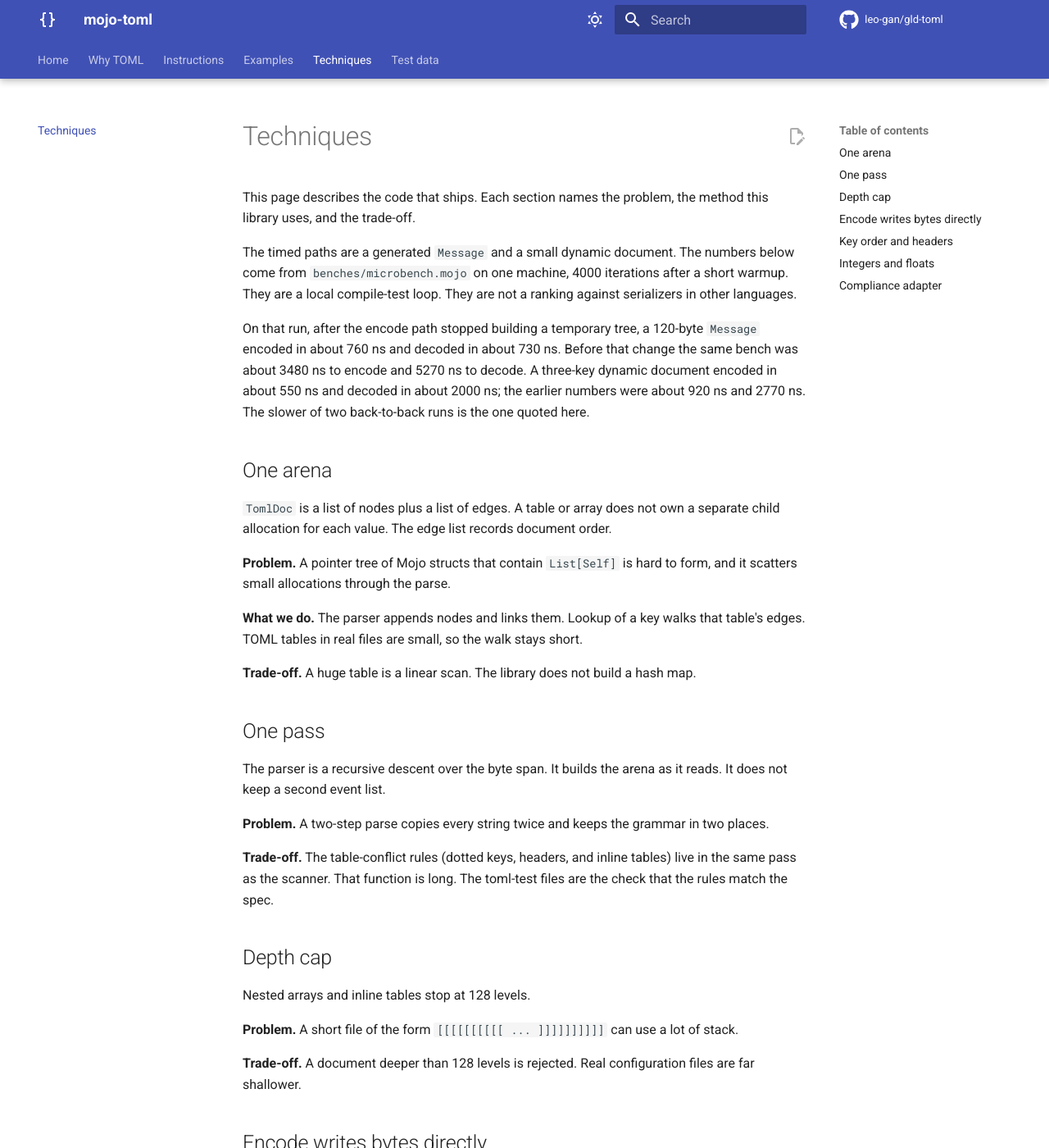
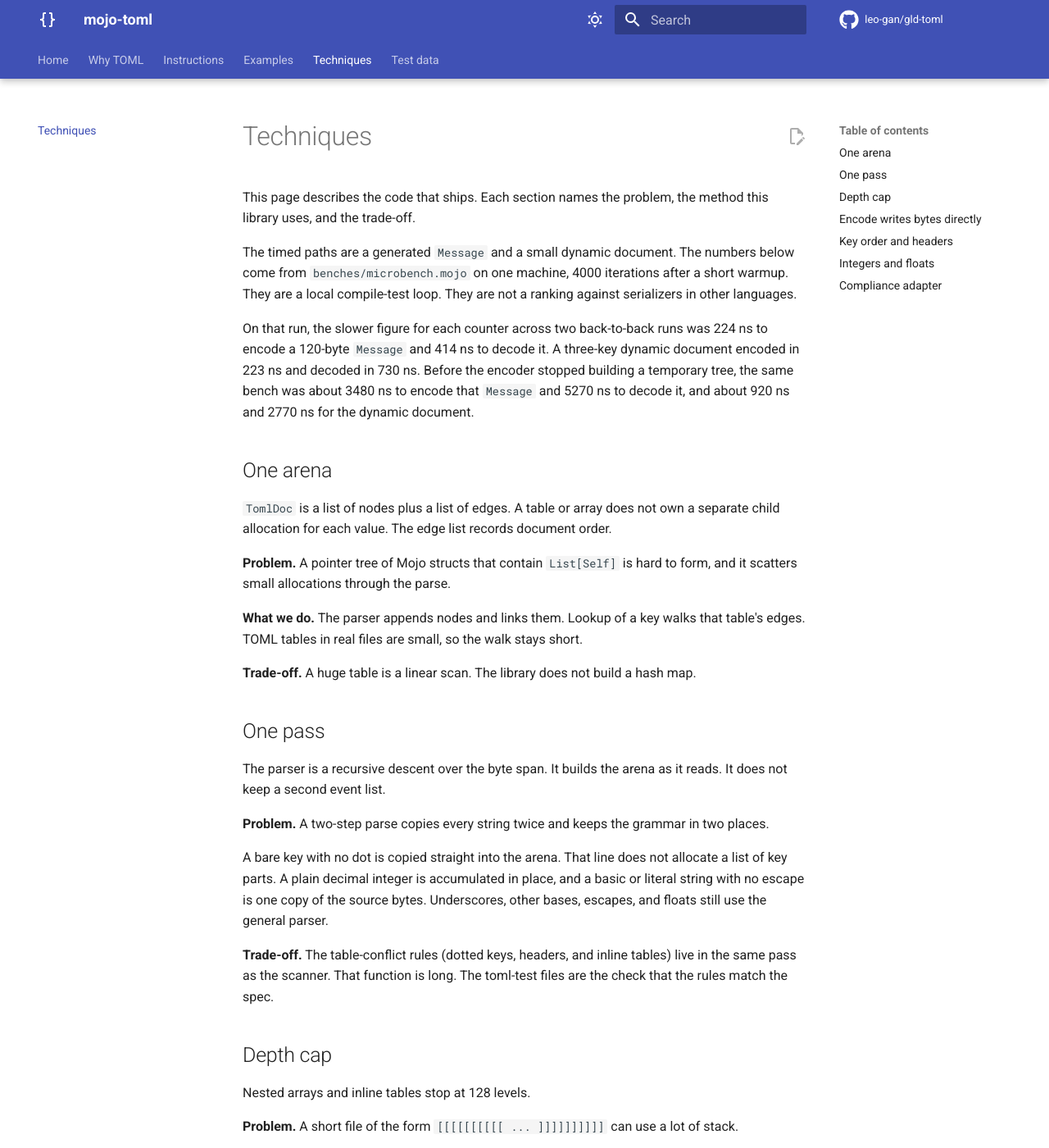
Before and after one commit to leo-gan/gld-toml, an MkDocs documentation site: the page built from docs/techniques.md, in a window 1280 px wide and 1400 px high. Shown: the whole window at 82% size. Built offline with MkDocs 1.6.1 and Material for MkDocs 9.7.7, drawn with Linux system fonts in a browser that asks for light colours; comment, search, counter and statistics services are not loaded; some of the changed text lies outside the part shown.

Commit message:
Speed up scalar parsing and flat struct IO (#3)
Plain decimal integers and unescaped strings no longer build a temporary buffer. Flat structs whose fields are all required decode in schema order when the text matches. Short exact floats are written from a scaled integer.

```diff
--- a/docs/techniques.md
+++ b/docs/techniques.md
@@ -8,12 +8,12 @@
 iterations after a short warmup. They are a local compile-test loop. They are
 not a ranking against serializers in other languages.
 
-On that run, after the encode path stopped building a temporary tree, a
-120-byte `Message` encoded in about 760 ns and decoded in about 730 ns.
-Before that change the same bench was about 3480 ns to encode and 5270 ns
-to decode. A three-key dynamic document encoded in about 550 ns and decoded
-in about 2000 ns; the earlier numbers were about 920 ns and 2770 ns. The
-slower of two back-to-back runs is the one quoted here.
+On that run, the slower figure for each counter across two back-to-back runs
+was 224 ns to encode a 120-byte `Message` and 414 ns to decode it. A three-key
+dynamic document encoded in 223 ns and decoded in 730 ns. Before the encoder
+stopped building a temporary tree, the same bench was about 3480 ns to encode
+that `Message` and 5270 ns to decode it, and about 920 ns and 2770 ns for the
+dynamic document.
 
 ## One arena
 
@@ -37,6 +37,11 @@
 
 **Problem.** A two-step parse copies every string twice and keeps the grammar
 in two places.
+
+A bare key with no dot is copied straight into the arena. That line does not
+allocate a list of key parts. A plain decimal integer is accumulated in place,
+and a basic or literal string with no escape is one copy of the source bytes.
+Underscores, other bases, escapes, and floats still use the general parser.
 
 **Trade-off.** The table-conflict rules (dotted keys, headers, and inline
 tables) live in the same pass as the scanner. That function is long. The
@@ -68,9 +73,12 @@
 still serves `TomlDoc`, including documents that have no schema.
 
 A flat generated struct also decodes without an arena. `read_text` scans
-`key = value` lines. A `[` or `{` in the text falls back to the full parser,
-so nested tables still work. Structs that contain tables or arrays always use
-the full parser.
+`key = value` lines. When every field is required, it first tries those keys
+in schema order and returns if the text matches through trailing whitespace.
+A missed prefix, including a backslash in a string value, falls through to
+that line scan. A `[`, `\`, or `{` anywhere in the text uses the full parser,
+so nested tables and escapes still work. Structs that contain tables or
+arrays always use the full parser.
 
 ## Key order and headers
 
@@ -91,8 +99,13 @@
 Int64 range. Floats are handed to `Float64` after underscores are removed.
 `inf` and `nan` use the IEEE bit patterns directly.
 
-**Trade-off.** The float text is whatever Mojo prints. toml-test compares
-floats numerically, so that text is accepted when it is the same value.
+On the way out, a finite float that equals a short decimal is written from
+that scaled integer, including a decimal point so the next parse stays a
+float. `inf`, `nan`, negative zero, and every other value use Mojo's float
+text.
+
+**Trade-off.** toml-test compares floats numerically, so either spelling is
+accepted when it is the same value.
 
 ## Compliance adapter
 
```
Also changed, not shown: 19 other files.
